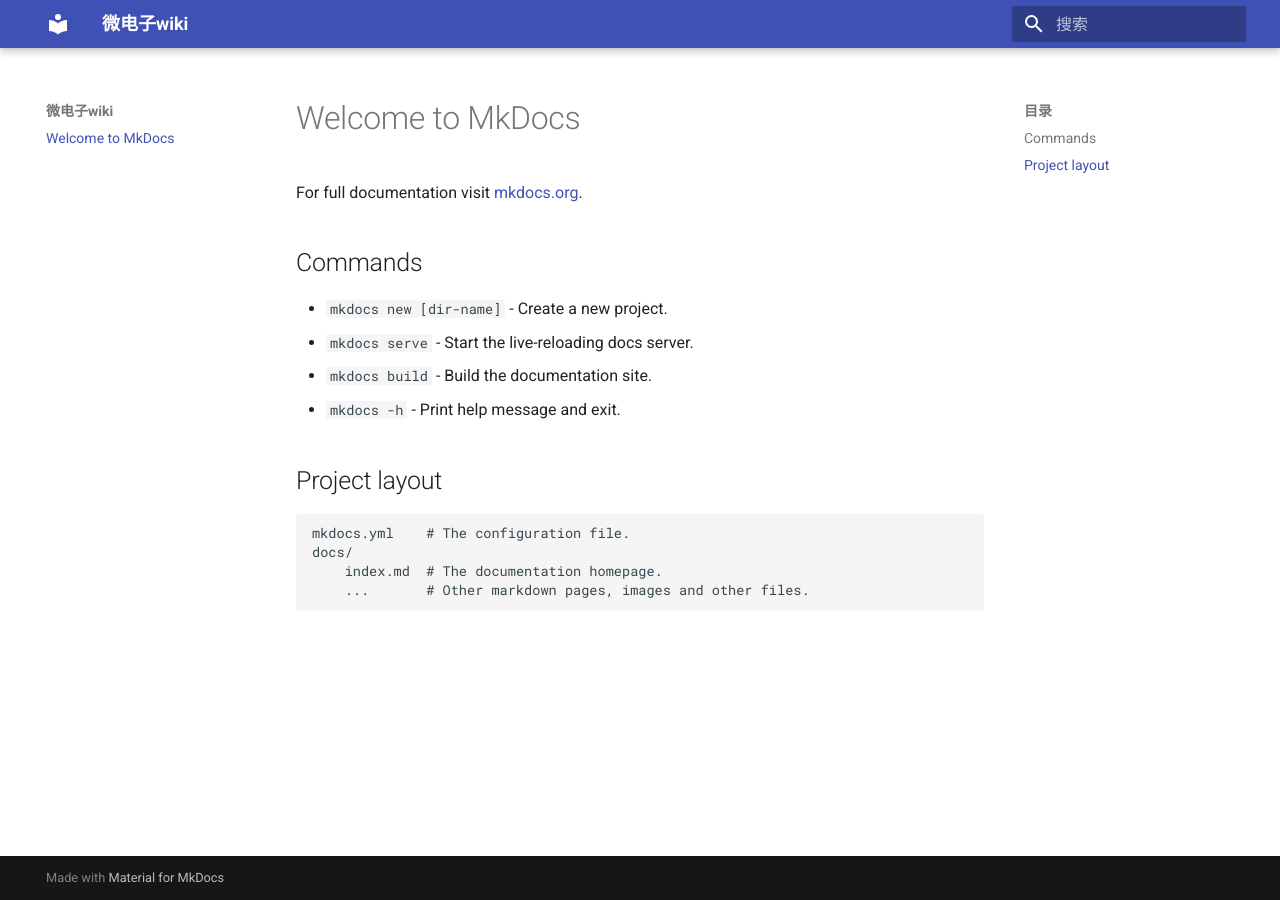
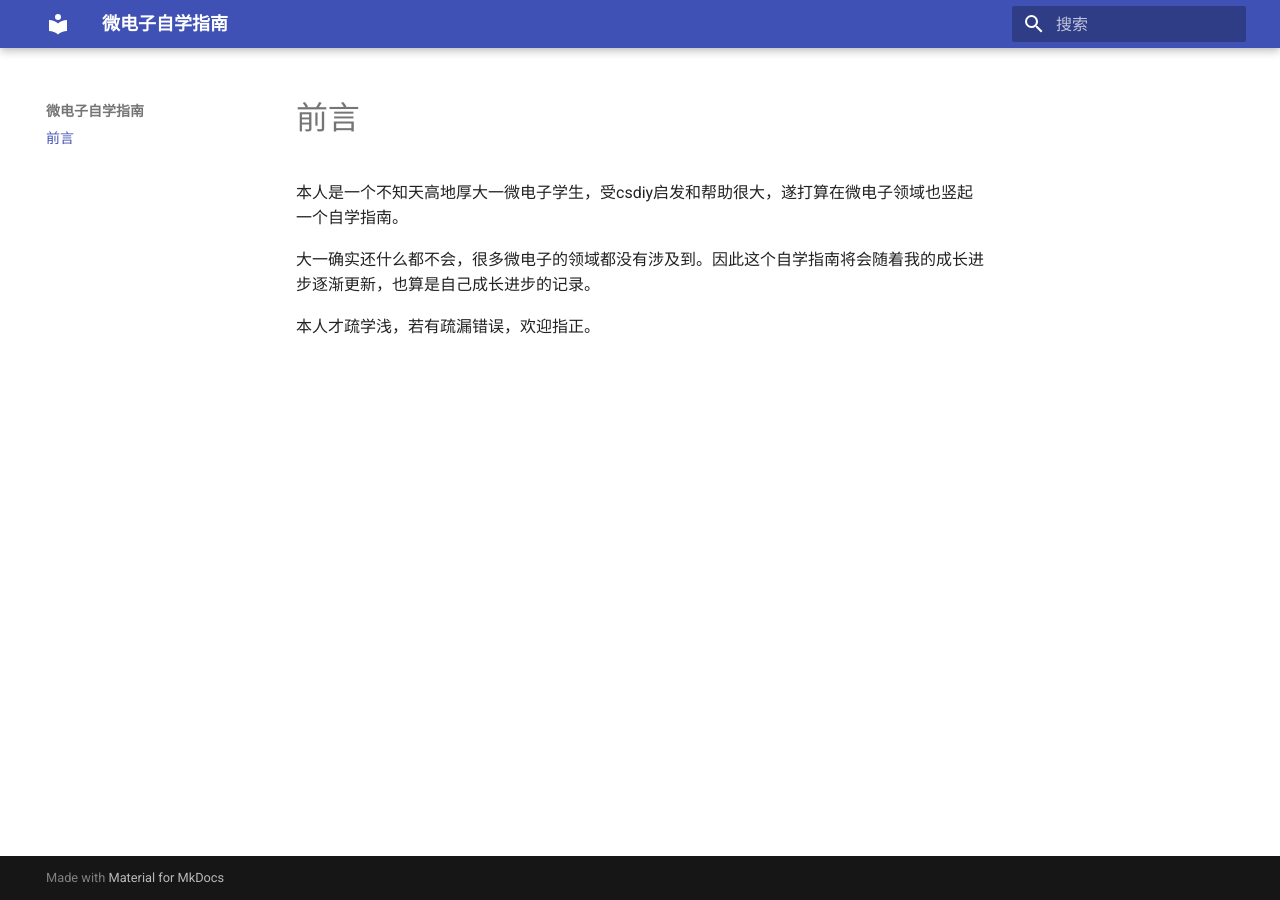
Before and after one commit to sjy0630/wdzdiy, an MkDocs documentation site: the page built from docs/index.md, in a window 1280 px wide. Built offline with MkDocs 1.6.1 and Material for MkDocs 9.7.7, drawn with Linux system fonts in a browser that asks for light colours.

Commit message:
edit qianyan

```diff
--- a/docs/index.md
+++ b/docs/index.md
@@ -1,17 +1,7 @@
-# Welcome to MkDocs
+# 前言
 
-For full documentation visit [mkdocs.org](https://www.mkdocs.org).
+本人是一个不知天高地厚大一微电子学生，受csdiy启发和帮助很大，遂打算在微电子领域也竖起一个自学指南。
 
-## Commands
+大一确实还什么都不会，很多微电子的领域都没有涉及到。因此这个自学指南将会随着我的成长进步逐渐更新，也算是自己成长进步的记录。
 
-* `mkdocs new [dir-name]` - Create a new project.
-* `mkdocs serve` - Start the live-reloading docs server.
-* `mkdocs build` - Build the documentation site.
-* `mkdocs -h` - Print help message and exit.
-
-## Project layout
-
-    mkdocs.yml    # The configuration file.
-    docs/
-        index.md  # The documentation homepage.
-        ...       # Other markdown pages, images and other files.
+本人才疏学浅，若有疏漏错误，欢迎指正。
--- a/mkdocs.yml
+++ b/mkdocs.yml
@@ -1,4 +1,4 @@
-site_name: 微电子wiki
+site_name: 微电子自学指南
 site_url: https://wdzdiy.wiki
 theme:
   name: material
```
